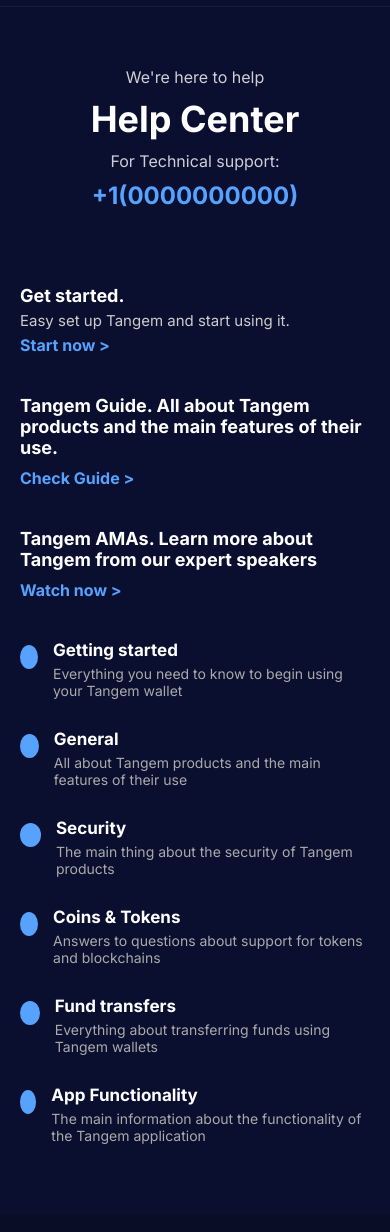
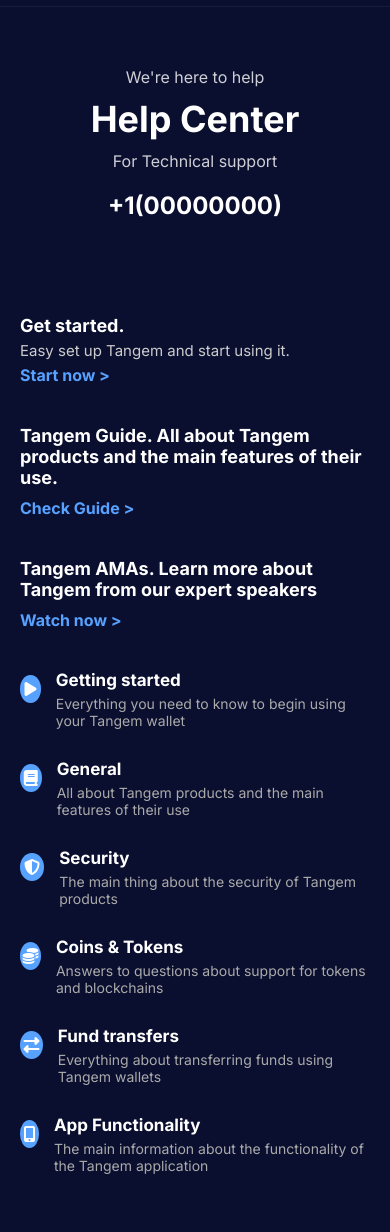
Before and after one commit to programmerdiwakar/githublearning, a plain HTML site: page crypto.html in a window 390 px wide. Shown: the part 74-1306 px from the top of the page. Drawn offline with Linux system fonts and the light colour scheme.

Commit message:
Update crypto.html

```diff
--- a/crypto.html
+++ b/crypto.html
@@ -5,6 +5,7 @@
   <meta name="viewport" content="width=device-width, initial-scale=1.0"/>
   <title>Tangem Help Center</title>
   <link href="https://fonts.googleapis.com/css2?family=Inter:wght@400;600;700&display=swap" rel="stylesheet">
+  <link rel="stylesheet" href="https://cdnjs.cloudflare.com/ajax/libs/font-awesome/6.4.0/css/all.min.css">
   <style>
     body {
       margin: 0;
@@ -68,7 +69,7 @@
       border-radius: 2px;
     }
 
-    /* === HEADER === */
+    /* === HERO === */
     header {
       text-align: center;
       padding: 60px 20px 20px;
@@ -83,13 +84,6 @@
       font-size: 16px;
       opacity: 0.8;
       margin: 0;
-    }
-
-    .support-number {
-      color: #57a1ff;
-      font-size: 32px;
-      font-weight: bold;
-      margin-top: 10px;
     }
 
     /* === SECTION WRAPPER === */
@@ -131,12 +125,16 @@
     }
 
     .topic-icon {
-      width: 24px;
-      height: 24px;
+      width: 28px;
+      height: 28px;
       margin-right: 15px;
       margin-top: 5px;
       background-color: #57a1ff;
       border-radius: 50%;
+      display: flex;
+      align-items: center;
+      justify-content: center;
+      color: #fff;
     }
 
     .topic-content h3 {
@@ -148,6 +146,31 @@
       margin: 5px 0 0;
       font-size: 14px;
       color: #aaa;
+    }
+
+    /* === HELP CENTER SECTION (footer ke upar) === */
+    .help-center {
+      background: #0b0f2f;
+      padding: 30px 20px;
+      text-align: left;
+      border-top: 1px solid rgba(255,255,255,0.05);
+      border-bottom: 1px solid rgba(255,255,255,0.05);
+    }
+
+    .help-center h2 {
+      font-size: 20px;
+      margin-bottom: 10px;
+      color: #57a1ff;
+    }
+
+    .help-center p {
+      margin: 6px 0;
+      font-size: 15px;
+    }
+
+    .help-center i {
+      margin-right: 8px;
+      color: #57a1ff;
     }
 
     /* === FOOTER === */
@@ -187,9 +210,6 @@
       header h1 {
         font-size: 36px;
       }
-      .support-number {
-        font-size: 24px;
-      }
     }
   </style>
 </head>
@@ -215,14 +235,12 @@
   <header>
     <p>We're here to help</p>
     <h1>Help Center</h1>
-    <p>For Technical support:</p>
-    <div class="support-number">+1(0000000000)</div>
+    <p>For Technical support</p>
+    <h2>+1(00000000)</h2>
   </header>
 
   <!-- === MAIN CONTENT === -->
   <div class="wrapper">
-
-    <!-- CTA Blocks -->
     <div class="cta-block">
       <h2>Get started.</h2>
       <p>Easy set up Tangem and start using it.</p>
@@ -241,7 +259,7 @@
 
     <!-- Topics -->
     <div class="topic">
-      <div class="topic-icon"></div>
+      <div class="topic-icon"><i class="fas fa-play"></i></div>
       <div class="topic-content">
         <h3>Getting started</h3>
         <p>Everything you need to know to begin using your Tangem wallet</p>
@@ -249,7 +267,7 @@
     </div>
 
     <div class="topic">
-      <div class="topic-icon"></div>
+      <div class="topic-icon"><i class="fas fa-book"></i></div>
       <div class="topic-content">
         <h3>General</h3>
         <p>All about Tangem products and the main features of their use</p>
@@ -257,7 +275,7 @@
     </div>
 
     <div class="topic">
-      <div class="topic-icon"></div>
+      <div class="topic-icon"><i class="fas fa-shield-alt"></i></div>
       <div class="topic-content">
         <h3>Security</h3>
         <p>The main thing about the security of Tangem products</p>
@@ -265,7 +283,7 @@
     </div>
 
     <div class="topic">
-      <div class="topic-icon"></div>
+      <div class="topic-icon"><i class="fas fa-coins"></i></div>
       <div class="topic-content">
         <h3>Coins & Tokens</h3>
         <p>Answers to questions about support for tokens and blockchains</p>
@@ -273,7 +291,7 @@
     </div>
 
     <div class="topic">
-      <div class="topic-icon"></div>
+      <div class="topic-icon"><i class="fas fa-exchange-alt"></i></div>
       <div class="topic-content">
         <h3>Fund transfers</h3>
         <p>Everything about transferring funds using Tangem wallets</p>
@@ -281,14 +299,15 @@
     </div>
 
     <div class="topic">
-      <div class="topic-icon"></div>
+      <div class="topic-icon"><i class="fas fa-mobile-alt"></i></div>
       <div class="topic-content">
         <h3>App Functionality</h3>
         <p>The main information about the functionality of the Tangem application</p>
       </div>
     </div>
+  </div>
 
-  </div>
+
 
   <!-- === FOOTER === -->
   <footer>
@@ -301,4 +320,9 @@
         Global Headquarters, Tangem AG<br>
         Baarerstrasse 10, 6300 Zug, Switzerland
       </p>
-      <p><a href="mailto:support@tangem.com">support@tangem.com</
+      <p><a href="mailto:support@tangem.com">support@tangem.com</a></p>
+    </div>
+  </footer>
+
+</body>
+</html>
```
